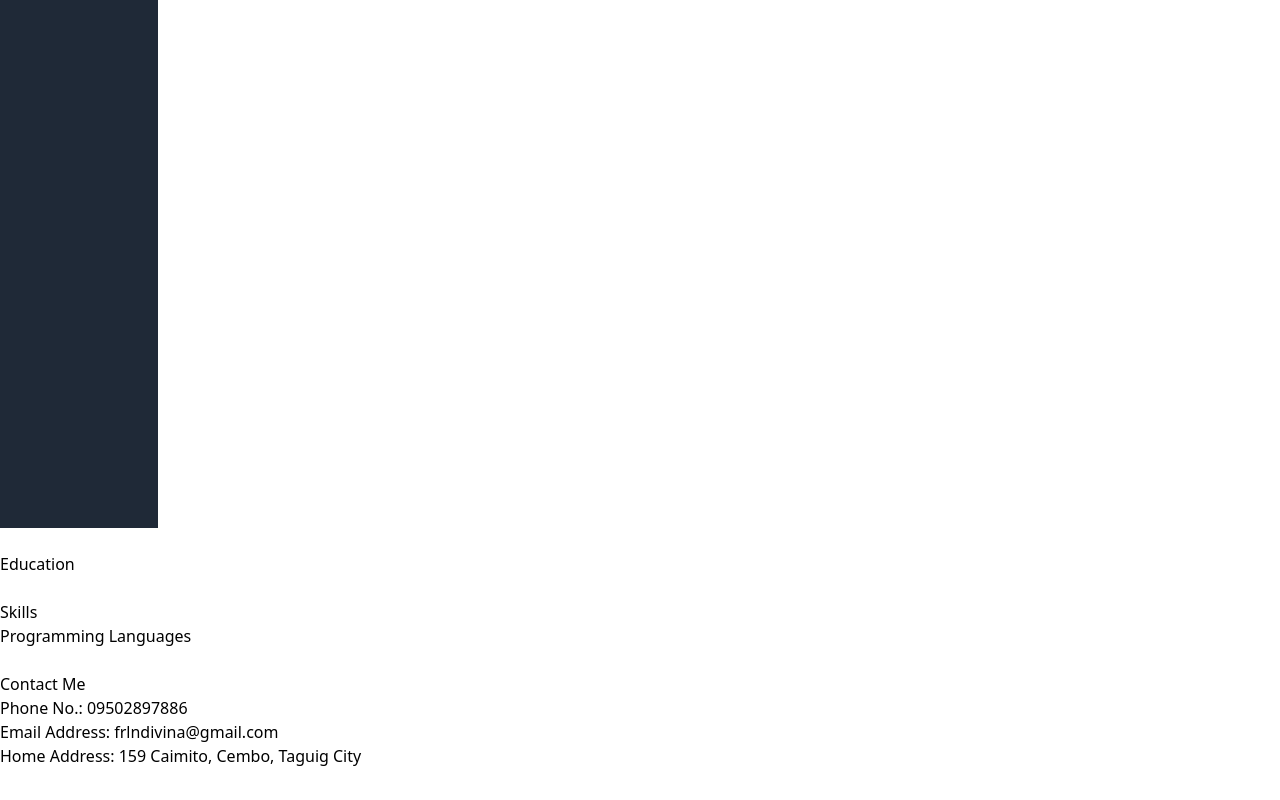
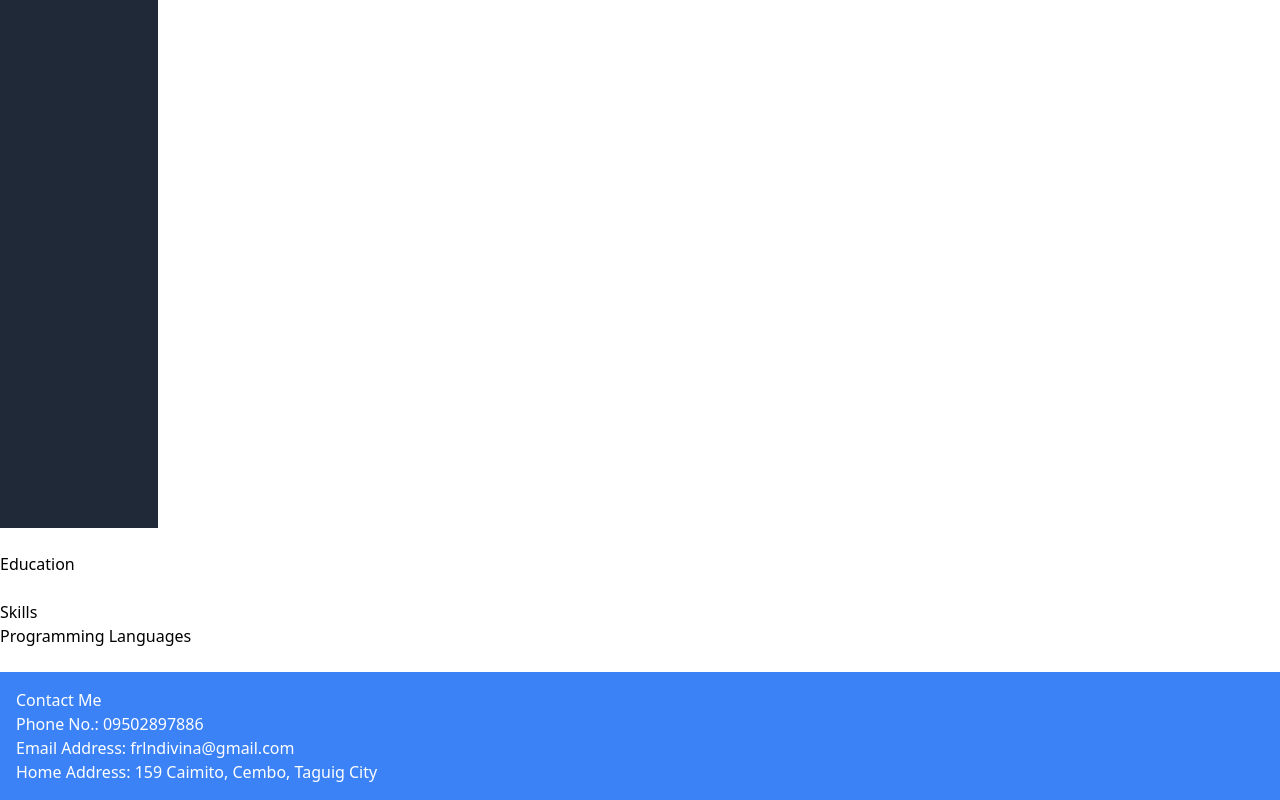
Before and after one commit to froiegras/portfolio, a React (Create React App) app: page / in a window 1280 px wide. Shown: the part 384-1184 px from the top of the page. Before the commit the page ends 1152 px from the top, so only its background shows below. Built offline with nearby package versions, Linux system fonts and the light colour scheme.

Commit message:
footer css

```diff
--- a/src/components/Footer.js
+++ b/src/components/Footer.js
@@ -3,7 +3,7 @@ import React from 'react';
 
 function Footer() {
   return (
-    <footer>
+    <footer className="bg-blue-500 p-4 text-white">
       <h2>Contact Me</h2>
         <p>Phone No.: 09502897886</p>
         <p>Email Address: frlndivina@gmail.com</p>
```
